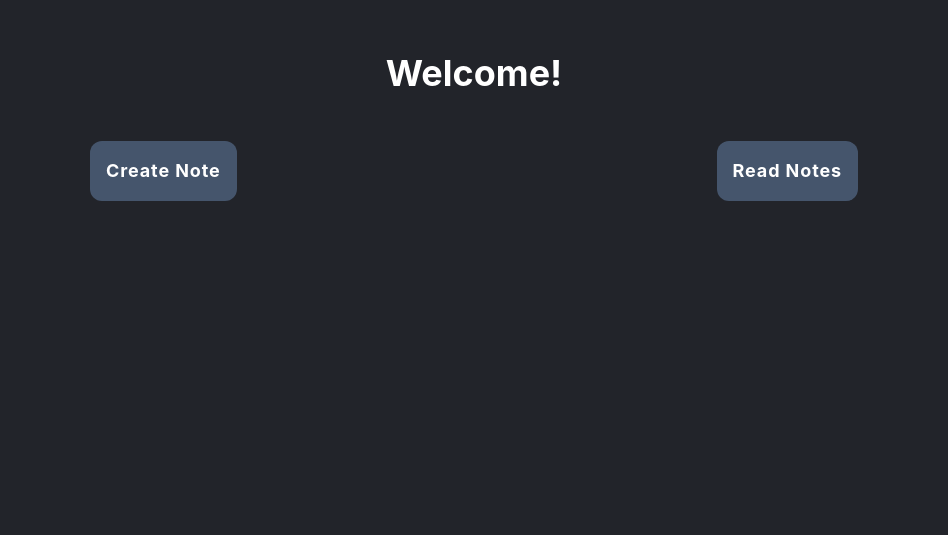
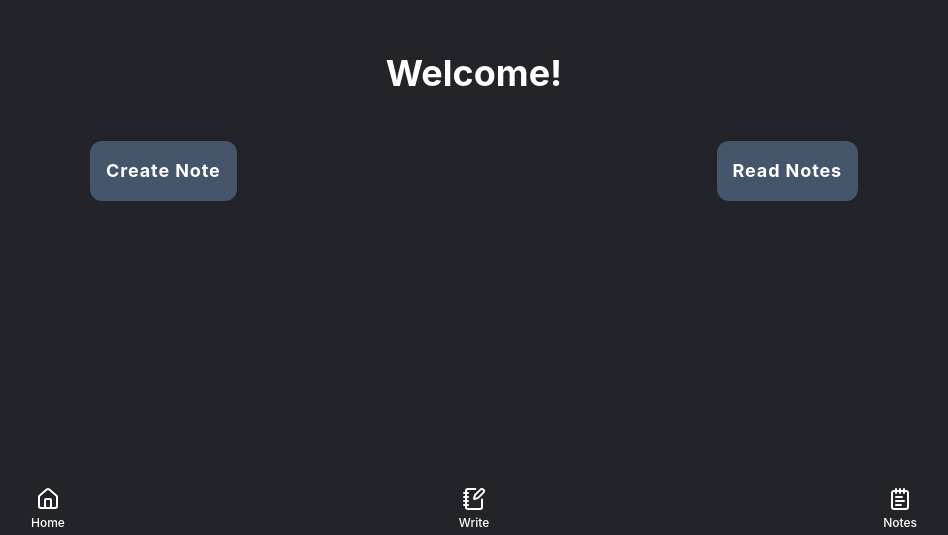
Before and after one commit to skybreakerW/mynotesapp, a React app in the folder frontend/: page / in a window 1280 px wide. Shown: the part 265-800 px from the top of the page, without its empty margins (166-1114 px from the left). Built offline with nearby package versions, Linux system fonts and the light colour scheme; the HTML template or start-up script is replaced by a standard one.

Commit message:
added navigation to landing page

```diff
--- a/frontend/src/pages/Land.jsx
+++ b/frontend/src/pages/Land.jsx
@@ -1,5 +1,6 @@
 import React from 'react'
 import { useNavigate } from 'react-router-dom'
+import Navi from '../components/Navi'
 
 const Land = () => {
 
@@ -14,6 +15,8 @@ const Land = () => {
   }
 
   return (
+    <>
+    <Navi/>
       <section className='min-h-screen bg-[#22242a] flex flex-col items-center justify-center gap-8'>
 
         <h1 className='text-center text-white font-bold text-4xl'>Welcome!</h1>
@@ -25,6 +28,8 @@ const Land = () => {
         </div>
 
       </section>
+
+    </>
   )
 }
 
```
Lines whose indentation alone changed are shown as unchanged.
